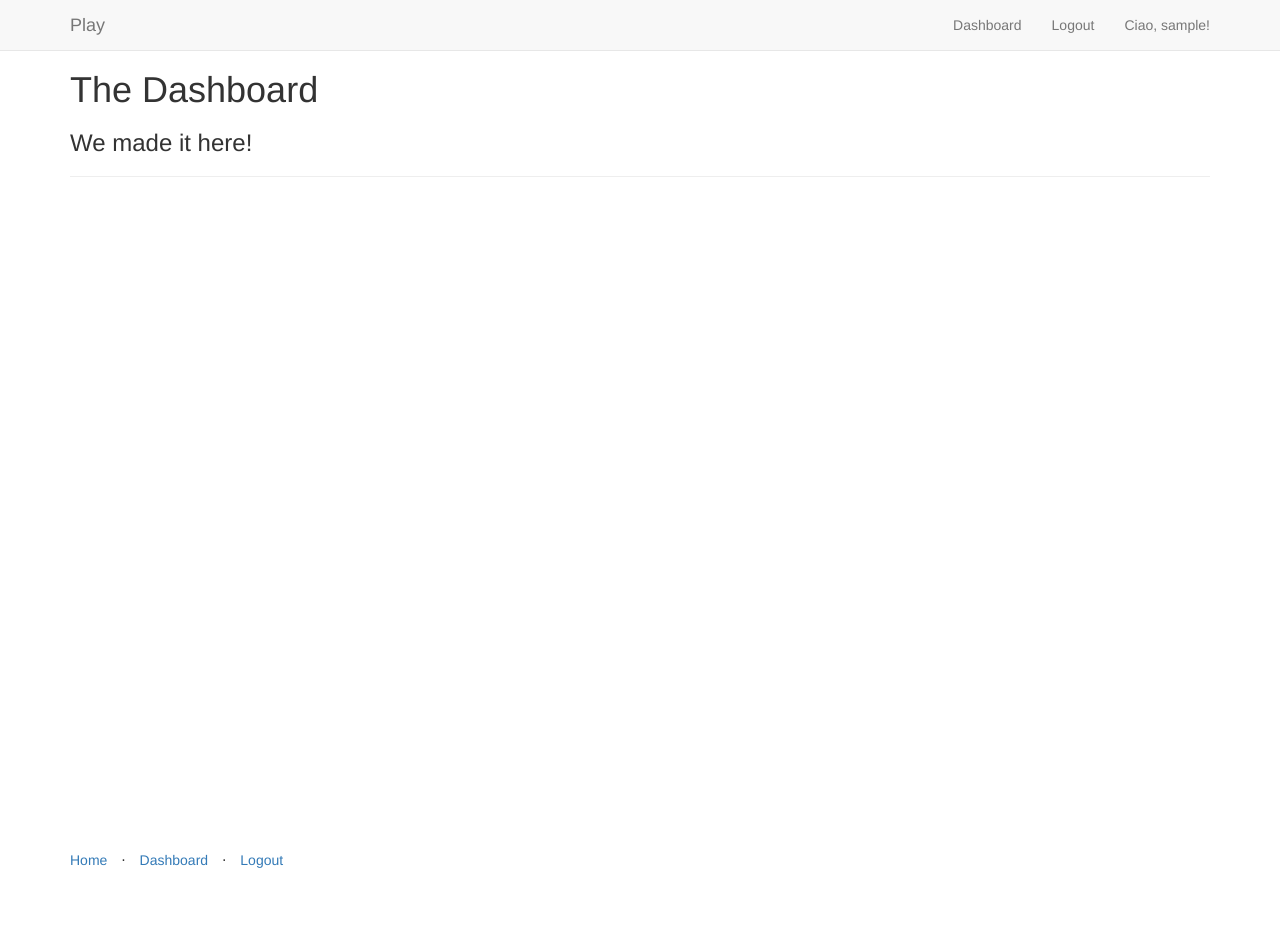
After one commit to fossabot/italygames-play, a Flask app: page /dashboard in a window 1280 px wide. The commit adds this page. Run offline with Flask 2, Linux system fonts and the light colour scheme; the visitor is signed in with stand-in values (Sample User, id 1); data comes from the database, SQL or seed files in the repository; parts of the project's set-up code (start-up, migrations or seed data) failed here and were passed over; some libraries are stand-ins or nearby versions.

Commit message:
cif 2 - oauth 0
- completato il processo di login tramite oauth reddit
- aggiunta placeholder per pagina dashboard

```diff
--- a/app/templates/base.html
+++ b/app/templates/base.html
@@ -22,9 +22,14 @@
         </div>
         <div class="collapse navbar-collapse" id="bs-example-navbar-collapse-1">
             <ul class="nav navbar-nav navbar-right">
-                <li><a href="{{ url_for('home.homepage') }}">Home</a></li>
-                <!--<li><a href="#">Register</a></li>-->
-                <li><a href="{{ url_for('auth.oauth_authorize', provider='reddit') }}">Login</a></li>
+                {% if current_user.is_authenticated %}
+                    <li><a href="{{ url_for('home.dashboard') }}">Dashboard</a></li>
+                    <li><a href="{{ url_for('auth.logout') }}">Logout</a></li>
+                    <li><a><i class="fa fa-user"></i>  Ciao, {{ current_user.username }}!</a></li>
+                {% else %}
+                    <li><a href="{{ url_for('home.homepage') }}">Home</a></li>
+                    <li><a href="{{ url_for('auth.oauth_authorize', provider='reddit') }}">Login</a></li>
+                {% endif %}
             </ul>
         </div>
     </div>
@@ -41,11 +46,15 @@
         <div class="row">
             <div class="col-lg-12">
                 <ul class="list-inline">
-                    <li><a href="{{ url_for('home.homepage') }}">Home</a></li>
-                    <li class="footer-menu-divider">⋅</li>
-                    <!--<li><a href="#">Register</a></li>
-                    <li class="footer-menu-divider">⋅</li>-->
-                    <li><a href="#">Login</a></li>
+                <li><a href="{{ url_for('home.homepage') }}">Home</a></li>
+                <li class="footer-menu-divider">⋅</li>
+                    {% if current_user.is_authenticated %}
+                        <li><a href="{{ url_for('home.dashboard') }}">Dashboard</a></li>
+                        <li class="footer-menu-divider">⋅</li>
+                        <li><a href="{{ url_for('auth.logout') }}">Logout</a></li>
+                    {% else %}
+                        <li><a href="{{ url_for('auth.oauth_authorize', provider='reddit') }}">Login</a></li>
+                    {% endif %}
                 </ul>
                 <!--<p class="copyright text-muted small">Copyright © 2016. All Rights Reserved</p>-->
             </div>
--- /dev/null
+++ b/app/templates/home/dashboard.html
@@ -0,0 +1,18 @@
+{% extends "base.html" %}
+{% block title %}Dashboard{% endblock %}
+{% block body %}
+<div class="intro-header">
+    <div class="container">
+        <div class="row">
+            <div class="col-lg-12">
+                <div class="intro-message">
+                    <h1>The Dashboard</h1>
+                    <h3>We made it here!</h3>
+                    <hr class="intro-divider">
+                    </ul>
+                </div>
+            </div>
+        </div>
+    </div>
+</div>
+{% endblock %}
--- a/config.py
+++ b/config.py
@@ -3,7 +3,6 @@ class Config(object):
     Common configurations
     """
 
-    DEBUG = True
     SQLALCHEMY_TRACK_MODIFICATIONS = False
 
 
@@ -12,6 +11,7 @@ class DevelopmentConfig(Config):
     Development configurations
     """
 
+    DEBUG = True
     SQLALCHEMY_ECHO = True
 
 
```
Also changed, not shown: app/__init__.py (+10 -1 lines), app/auth/oauth.py (+22 -9 lines), app/auth/views.py (+5 -5 lines).
